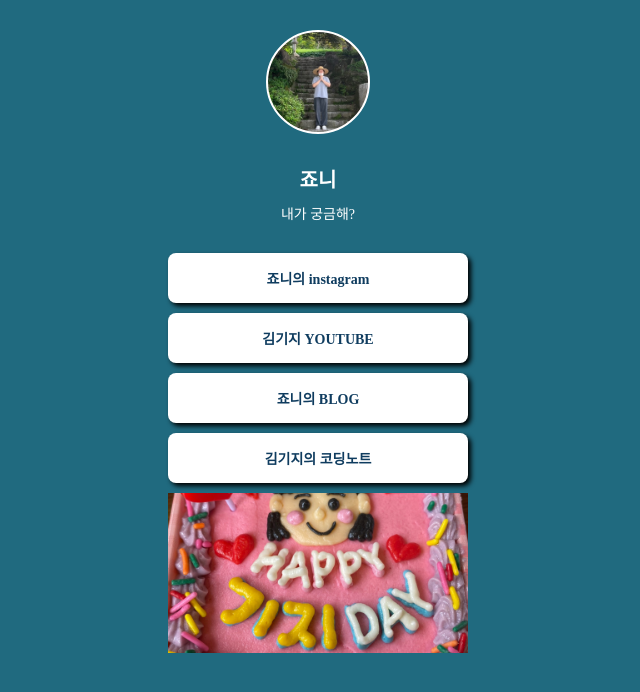
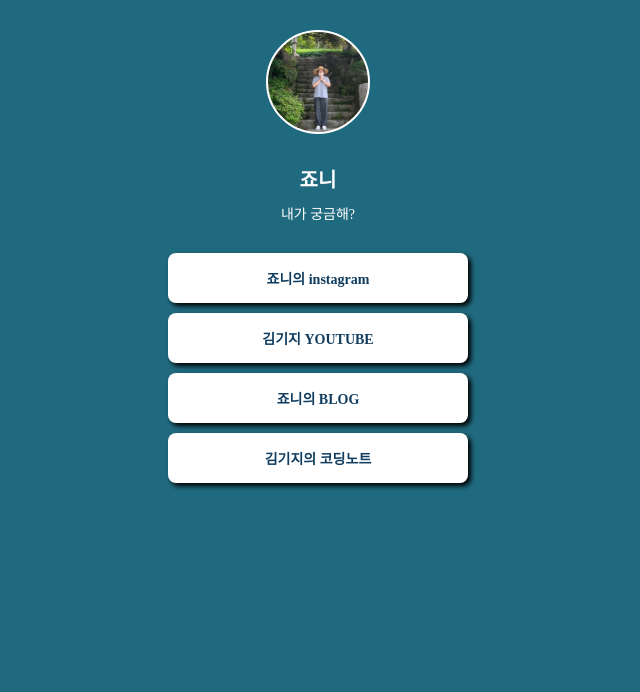
Before and after one commit to kimkiji/zzionie-profile, a plain HTML site: page index.html in a window 1280 px wide. Shown: the whole page, without its empty margins (322-962 px from the left). Drawn offline with Linux system fonts and the light colour scheme; a web font is replaced by a local one.

Commit message:
Update index.html

```diff
--- a/index.html
+++ b/index.html
@@ -73,13 +73,7 @@
                 background-color: #f2f2f2;
                 font-size: 16px;
             }
-            .back {
-                width: 300px;
-                height: 160px;
-                background-image: url('배경사진.jpg');
-                background-position: center;
-                background-size: cover;
-            }
+
         </style>
     </head>
 
@@ -92,7 +86,7 @@
             <a target="_blank" href="https://www.youtube.com/channel/UCyN4ncEMsPKbZkPaIK46OJg/featured">김기지 YOUTUBE</a>
             <a target="_blank" href="https://blog.naver.com/kjw4842">죠니의 BLOG</a>
             <a target="_blank" href="https://princesskiji.tistory.com/">김기지의 코딩노트</a>
-            <div class="back"></div>
+
 
         </div>
 
```
